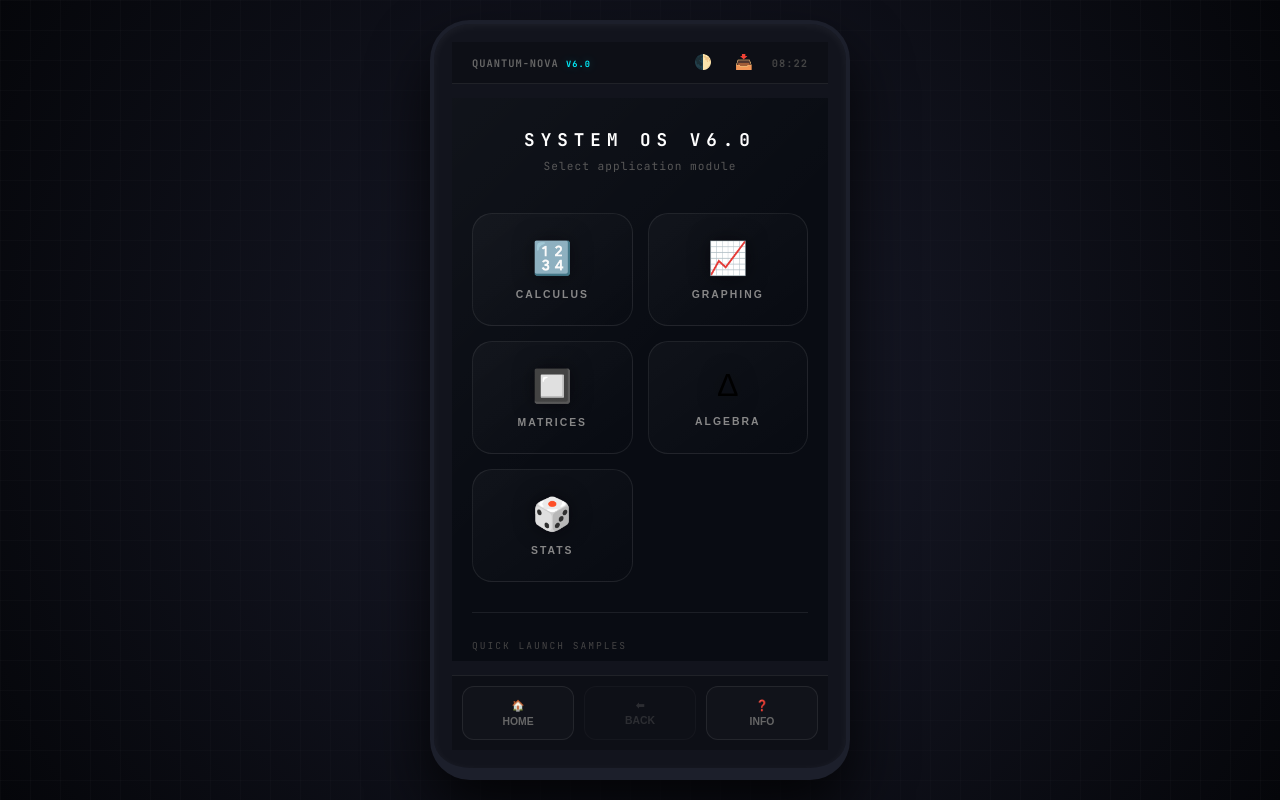
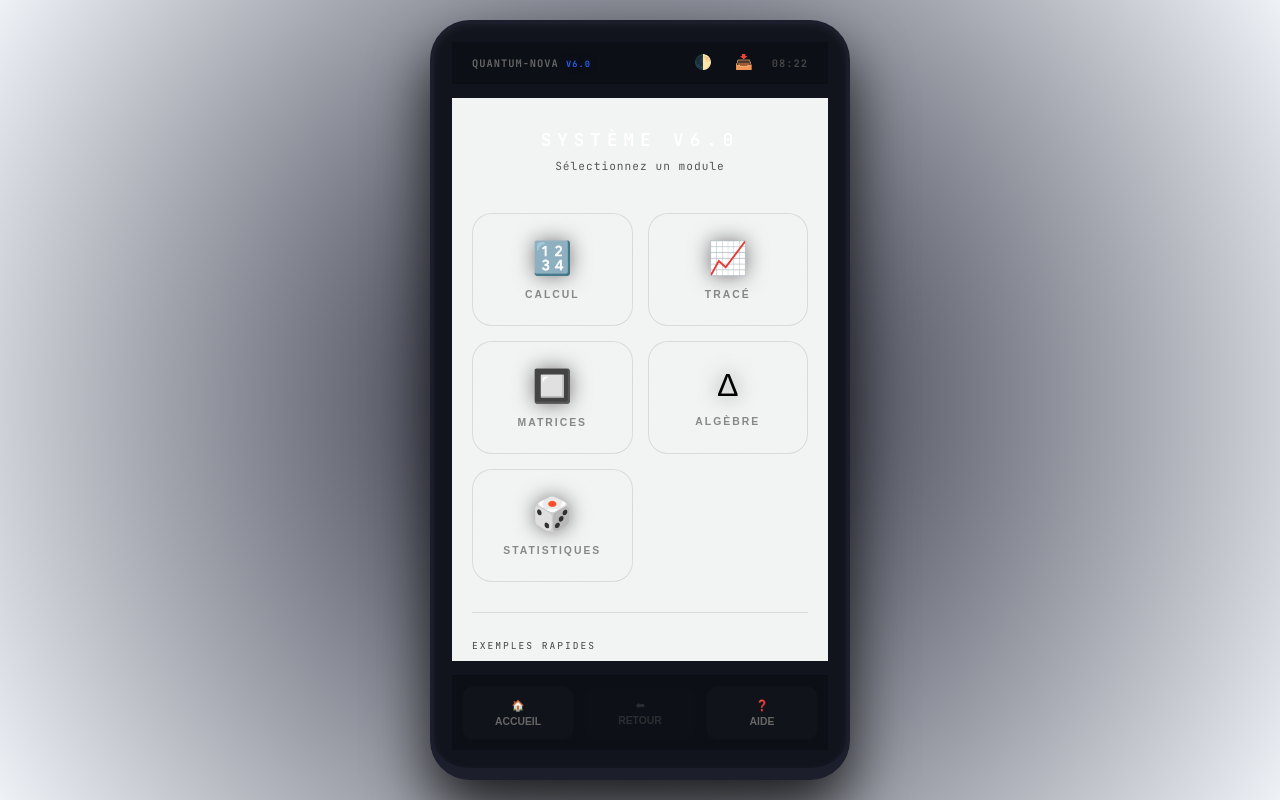
Before and after one commit to batatrax/quantum-nova, a plain HTML site: page index.html in a window 1280 px wide. Drawn offline with Linux system fonts and the light colour scheme.

Commit message:
i18n FR + thème clair par défaut
- index.html : ACCUEIL/RETOUR/AIDE, Calcul/Tracé/Algèbre/Statistiques,
  SYSTÈME v6.0, Sélectionnez un module, Exemples rapides, aria-label FR.
- core/ui-core.js : currentThemeIndex 0 → 1 (light par défaut).
- core/app-manager.js : libellés du fil d'Ariane en français.
- index.html : <html data-theme="light"> par défaut.

```diff
--- a/core/app-manager.js
+++ b/core/app-manager.js
@@ -10,15 +10,15 @@ class AppManager {
         this.currentApp = null;
         this.history = [];
 
-        // Libellés humains pour le breadcrumb du header.
+        // Libellés humains pour le fil d'Ariane du header.
         this.appLabels = {
             home: '',
-            calc: 'CALCULUS',
-            graph: 'GRAPHING',
+            calc: 'CALCUL',
+            graph: 'TRACÉ',
             matrix: 'MATRICES',
-            algebra: 'ALGEBRA',
-            proba: 'STATS',
-            help: 'MANUAL'
+            algebra: 'ALGÈBRE',
+            proba: 'STATISTIQUES',
+            help: 'MANUEL'
         };
 
         this.initEventListeners();
--- a/core/ui-core.js
+++ b/core/ui-core.js
@@ -20,7 +20,8 @@ window.QNSession = window.QNSession || {
 
 const UICore = {
     themes: ['cyber', 'light', 'phosphor', 'plasma'],
-    currentThemeIndex: 0,
+    // Index 1 = 'light' : thème clair par défaut, conformément au design produit.
+    currentThemeIndex: 1,
 
     init() {
         console.log("UI Core Initialisé");
--- a/index.html
+++ b/index.html
@@ -1,5 +1,5 @@
 <!DOCTYPE html>
-<html lang="fr" data-theme="cyber">
+<html lang="fr" data-theme="light">
 <head>
     <meta charset="UTF-8">
     <meta name="viewport" content="width=device-width, initial-scale=1.0">
@@ -53,17 +53,17 @@
 
         <!-- BARRE D'ACTIONS BASSE (STAY VISIBLE) -->
         <footer class="v6-footer-nav">
-            <button id="btn-home" class="v6-nav-btn">
+            <button id="btn-home" class="v6-nav-btn" aria-label="Retour à l'accueil">
                 <span class="icon">🏠</span>
-                <span>HOME</span>
+                <span>ACCUEIL</span>
             </button>
-            <button id="btn-back" class="v6-nav-btn">
+            <button id="btn-back" class="v6-nav-btn" aria-label="Module précédent">
                 <span class="icon">⬅</span>
-                <span>BACK</span>
+                <span>RETOUR</span>
             </button>
-            <button id="btn-help" class="v6-nav-btn">
+            <button id="btn-help" class="v6-nav-btn" aria-label="Ouvrir le manuel">
                 <span class="icon">❓</span>
-                <span>INFO</span>
+                <span>AIDE</span>
             </button>
         </footer>
     </div>
@@ -74,17 +74,17 @@
     <template id="tpl-home">
         <div class="qn-home-menu">
             <header class="qn-home-header">
-                <h2>SYSTEM OS v6.0</h2>
-                <p>Select application module</p>
+                <h2>SYSTÈME v6.0</h2>
+                <p>Sélectionnez un module</p>
             </header>
             <div class="qn-launcher-grid">
                 <button class="qn-launch-card" data-app="calc">
                     <span class="icon">🔢</span>
-                    <span class="title">Calculus</span>
+                    <span class="title">Calcul</span>
                 </button>
                 <button class="qn-launch-card" data-app="graph">
                     <span class="icon">📈</span>
-                    <span class="title">Graphing</span>
+                    <span class="title">Tracé</span>
                 </button>
                 <button class="qn-launch-card" data-app="matrix">
                     <span class="icon">🔲</span>
@@ -92,17 +92,17 @@
                 </button>
                 <button class="qn-launch-card" data-app="algebra">
                     <span class="icon">∆</span>
-                    <span class="title">Algebra</span>
+                    <span class="title">Algèbre</span>
                 </button>
                 <button class="qn-launch-card" data-app="proba">
                     <span class="icon">🎲</span>
-                    <span class="title">Stats</span>
+                    <span class="title">Statistiques</span>
                 </button>
             </div>
 
             <!-- Exemples rapides -->
             <div class="qn-examples-section" style="margin-top: 30px; border-top: 1px solid var(--v6-border); padding-top: 20px;">
-                <span style="font-size: 0.6rem; color: #444; letter-spacing: 2px; text-transform: uppercase;">Quick Launch Samples</span>
+                <span style="font-size: 0.6rem; color: #444; letter-spacing: 2px; text-transform: uppercase;">Exemples rapides</span>
                 <div id="exampleList" class="qn-example-list" style="display: flex; gap: 8px; flex-wrap: wrap; margin-top: 10px;">
                     <!-- Injecté par onboarding.js -->
                 </div>
```
